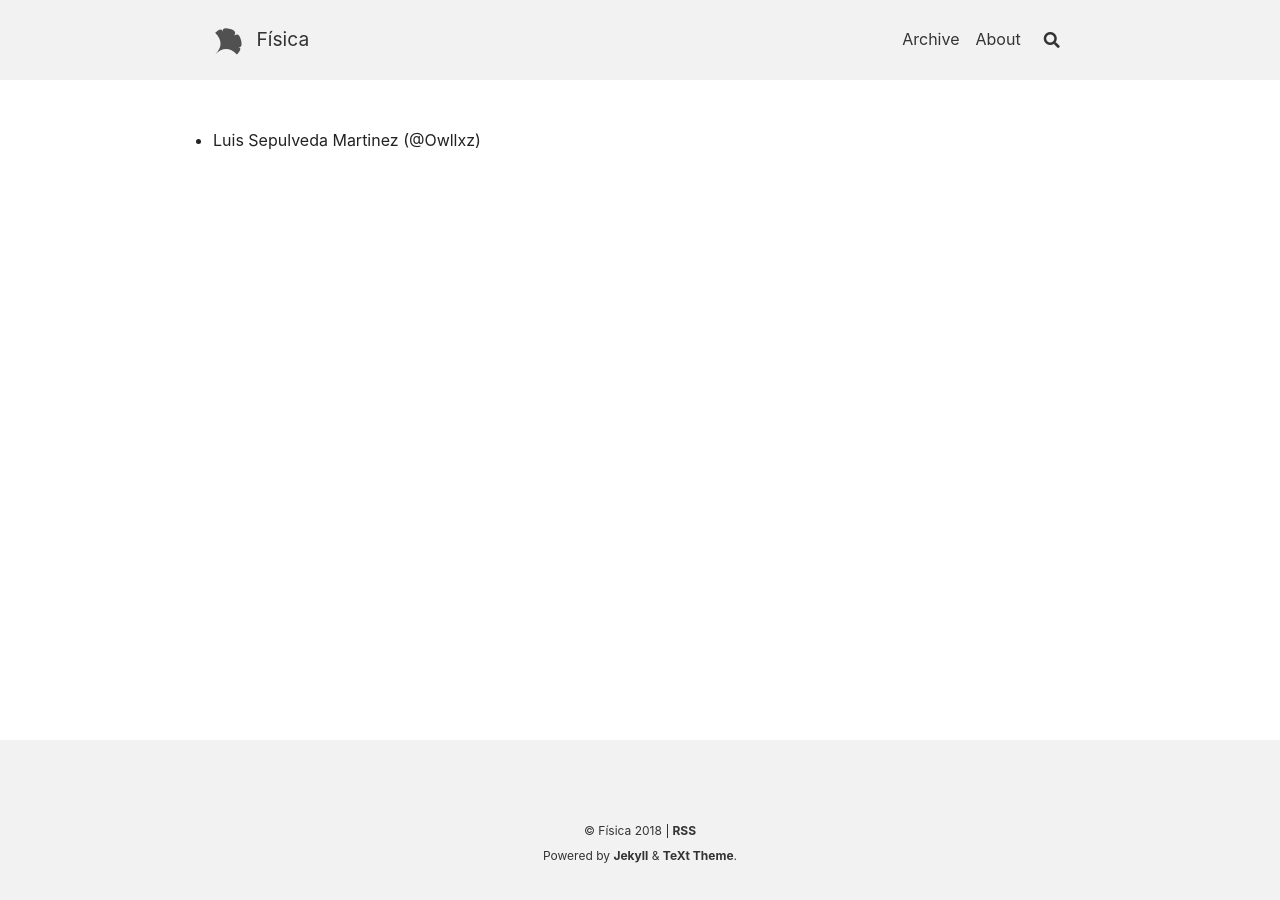
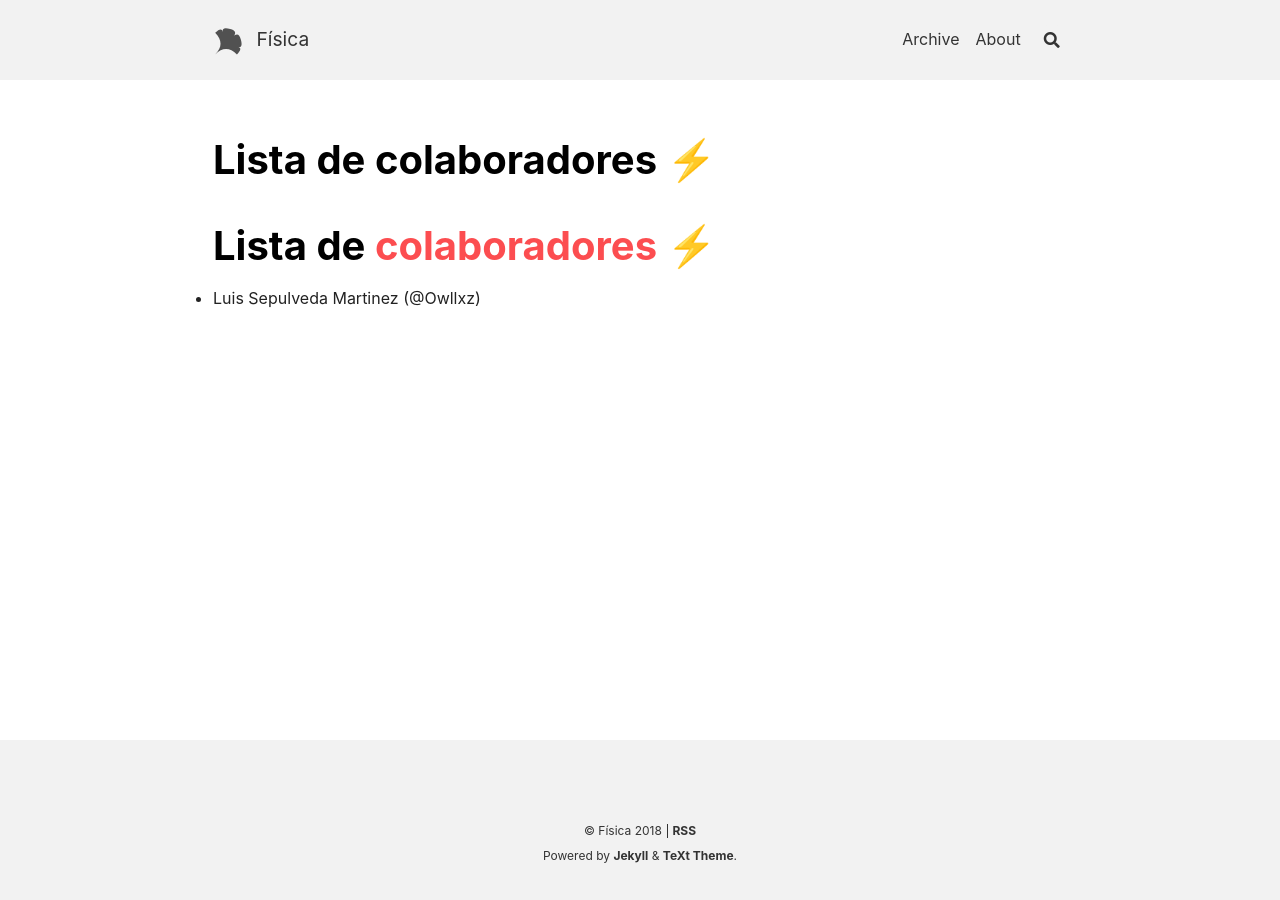
Before and after one commit to DnLaG/fisica, a Jekyll site: the page built from docs/lista.md, in a window 1280 px wide. Built offline with Jekyll 4.4.1, drawn with Linux system fonts in a browser that asks for light colours; nearby versions of some CDN libraries; our own code applies the rules of GitHub Pages for plain Markdown files.

Commit message:
Update lista.md

```diff
--- a/docs/lista.md
+++ b/docs/lista.md
@@ -1,2 +1,3 @@
+# Lista de [colaboradores](https://github.com/ofou/fisica/graphs/contributors) ⚡️
 
 - Luis Sepulveda Martinez (@Owllxz)
```
